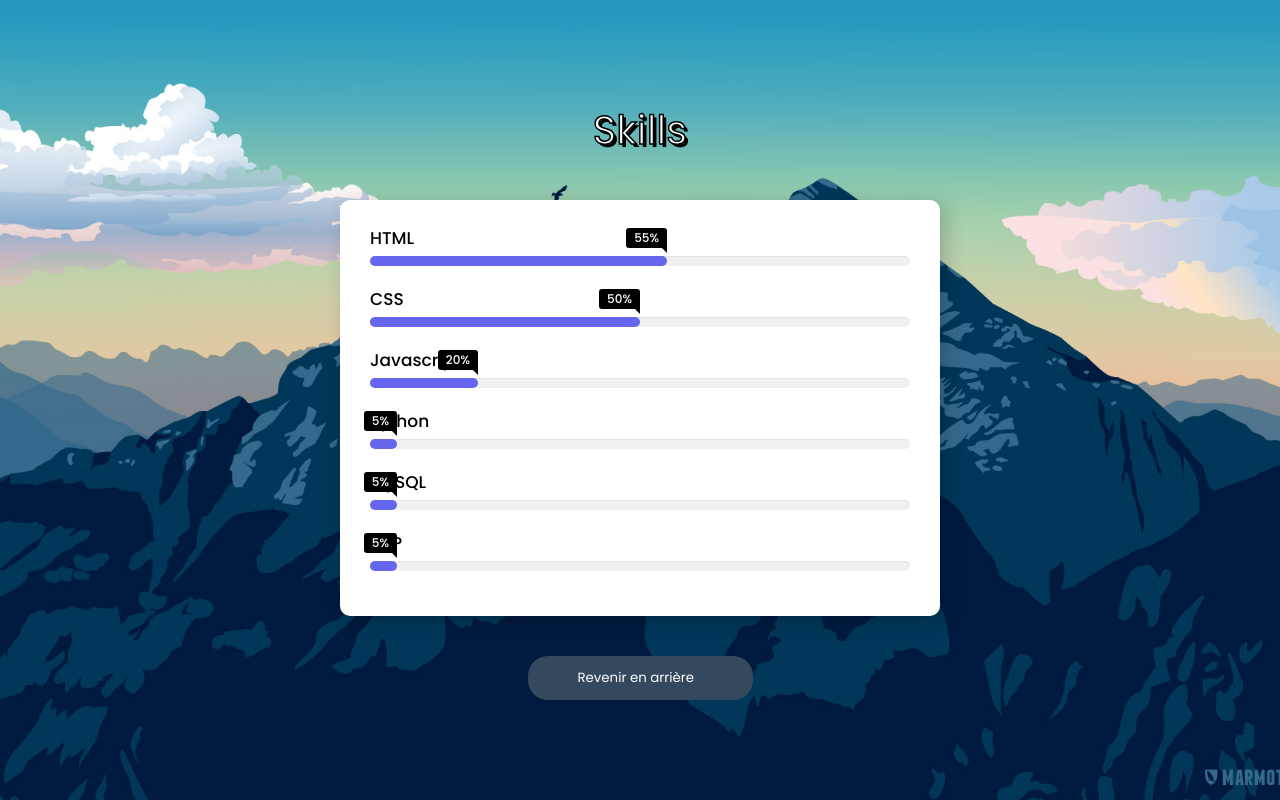
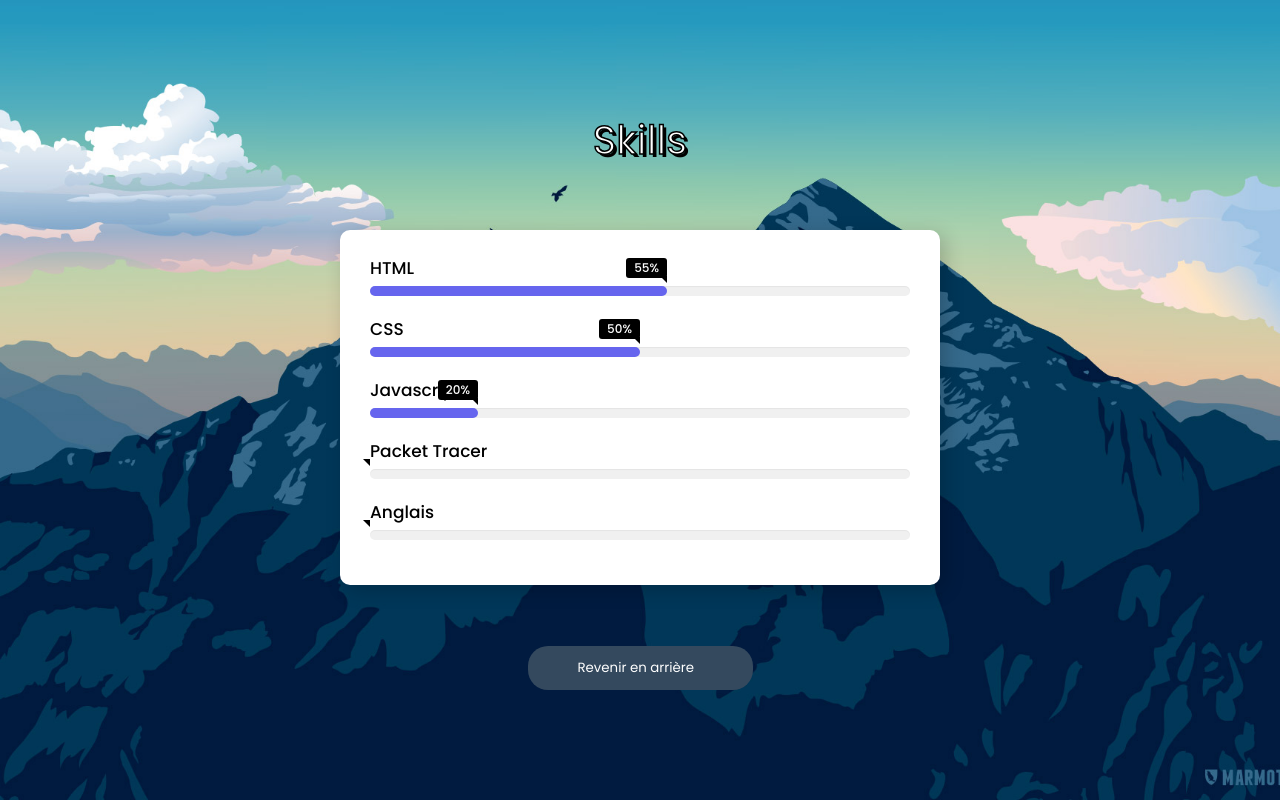
Before and after one commit to Squalala28/squalala28.github.io, a plain HTML site: page skills.html in a window 1280 px wide. Drawn offline with Linux system fonts and the light colour scheme.

Commit message:
Add files via upload

```diff
--- a/skills.html
+++ b/skills.html
@@ -35,25 +35,17 @@
     </div>
     <div class="bar">
       <div class="info">
-        <span>Python</span>
+        <span>Packet Tracer</span>
       </div>
-      <div class="progress-line python">
+      <div class="progress-line packet">
         <span></span>
       </div>
     </div>
     <div class="bar">
       <div class="info">
-        <span>MySQL</span>
+        <span>Anglais</span>
       </div>
-      <div class="progress-line mysql">
-        <span></span>
-      </div>
-    </div>
-    <div class="bar">
-      <div class="info">
-        <span>PHP</span>
-      </div>
-      <div class="progress-line php">
+      <div class="progress-line anglais">
         <span></span>
       </div>
     </div>
```
